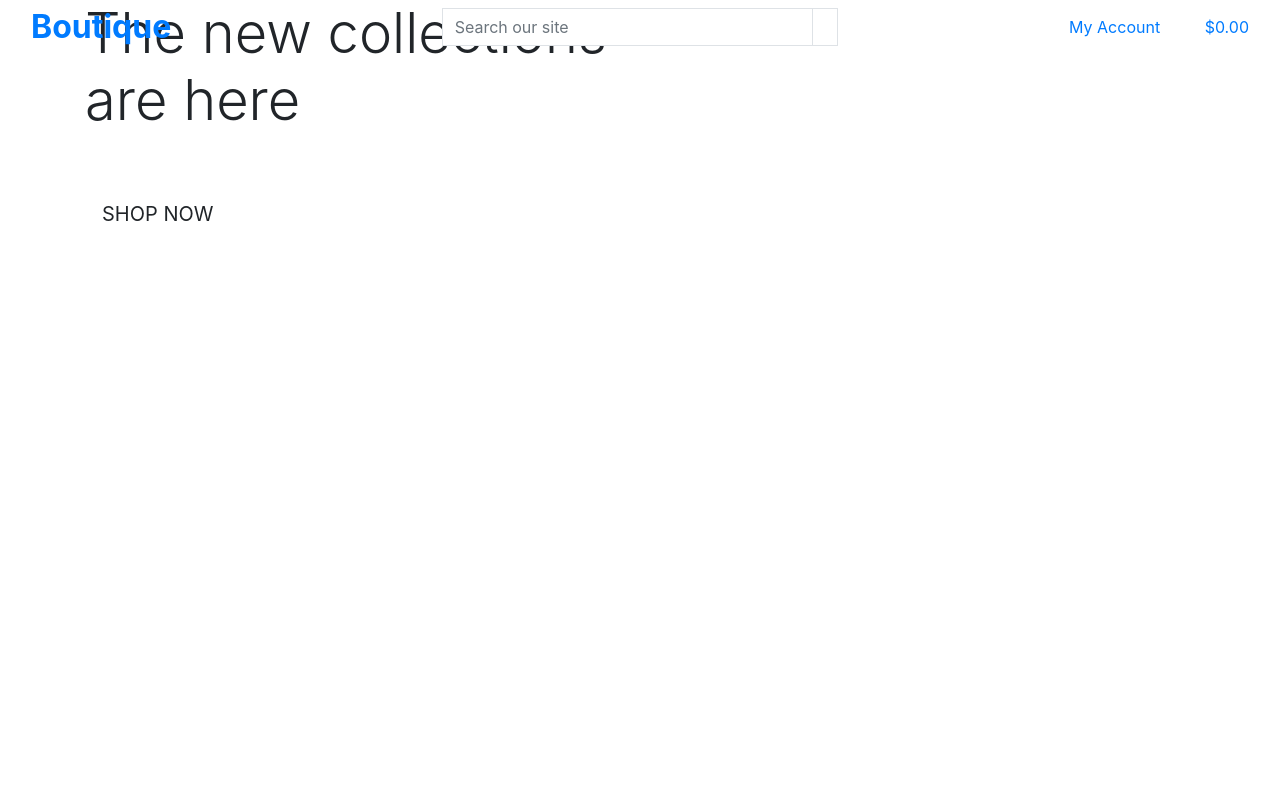
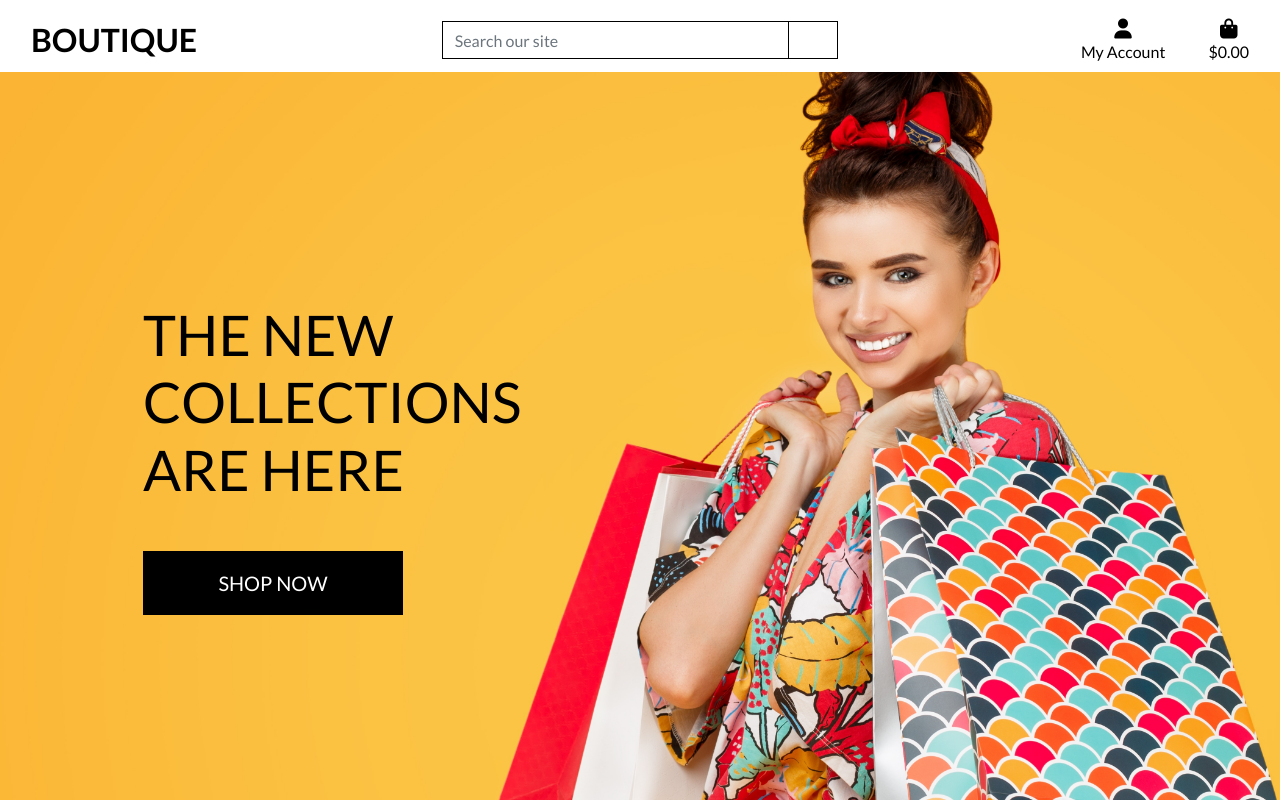
Before and after one commit to BogdanCatalin-Iacob/boutique, a Django app: page / in a window 1280 px wide. Run offline with Django 3.2, Linux system fonts and the light colour scheme; some libraries are stand-ins or nearby versions.

Commit message:
Completed home page header and css

```diff
--- a/boutique/settings.py
+++ b/boutique/settings.py
@@ -150,6 +150,10 @@ USE_TZ = True
 # https://docs.djangoproject.com/en/3.2/howto/static-files/
 
 STATIC_URL = '/static/'
+STATICFILE_DIRS = (os.path.join(BASE_DIR, 'static'),)
+
+MEDIA_URL = '/media/'
+MEDIA_ROOT = os.path.join(BASE_DIR, 'media')
 
 # Default primary key field type
 # https://docs.djangoproject.com/en/3.2/ref/settings/#default-auto-field
--- a/boutique/urls.py
+++ b/boutique/urls.py
@@ -15,9 +15,11 @@ Including another URLconf
 """
 from django.contrib import admin
 from django.urls import path, include
+from django.conf import settings
+from django.conf.urls.static import static
 
 urlpatterns = [
     path('admin/', admin.site.urls),
     path('accounts/', include('allauth.urls')),
     path('', include('home.urls')),
-]
+] + static(settings.MEDIA_URL, document_root=settings.MEDIA_ROOT)
--- /dev/null
+++ b/static/css/base.css
@@ -0,0 +1,81 @@
+html {
+    height: 100%;
+}
+
+body {
+    background: url('/media/homepage_background_cropped.jpg') no-repeat center center fixed;
+    background-size: cover;
+    height: calc(100vh - 164px);
+    color: #555;
+    font-family: 'Lato';
+}
+
+/* from Bulma */
+.icon {
+    align-items: center;
+    display: inline-flex;
+    justify-content: center;
+    height: 1.5rem;
+    width: 1.5rem;
+}
+
+.logo-font {
+    text-transform: uppercase;
+}
+
+.main-logo-link {
+    width: fit-content;
+}
+
+.shop-now-button {
+    background: black;
+    color: white;
+    min-width: 260px;
+}
+
+.btn-black {
+    background: black;
+    color: white;
+}
+
+.shop-now-button:hover,
+.shop-now-button:active,
+.shop-now-button:focus,
+.btn-black:hover,
+.btn-black:active,
+.btn-black:focus {
+    background: #222;
+    color: white;
+}
+
+.text-black {
+    color: #000 !important;
+}
+
+.border-black {
+    border: 1px solid black !important;
+}
+
+/* -------------------------- Media queries */
+
+/* Slightly larger container on xl screens */
+@media (min-width: 1200px) {
+    .container {
+        max-width: 80%;
+    }
+}
+
+/* fixed top navbar only on medium and up */
+@media (min-width: 992px) {
+    .fixed-top-desktop-only {
+        position: fixed;
+        top: 0;
+        right: 0;
+        left: 0;
+        z-index: 1030;
+    }
+
+    .header-container {
+        padding-top: 164px;
+    }
+}
--- a/templates/base.html
+++ b/templates/base.html
@@ -17,6 +17,10 @@
     {% block corecss %}
         <!-- Bootstrap CSS -->
         <link rel="stylesheet" href="https://cdn.jsdelivr.net/npm/bootstrap@4.6.1/dist/css/bootstrap.min.css" integrity="sha384-zCbKRCUGaJDkqS1kPbPd7TveP5iyJE0EjAuZQTgFLD2ylzuqKfdKlfG/eSrtxUkn" crossorigin="anonymous">
+        <link rel="preconnect" href="https://fonts.googleapis.com">
+        <link rel="preconnect" href="https://fonts.gstatic.com" crossorigin>
+        <link href="https://fonts.googleapis.com/css2?family=Lato:wght@400;700&display=swap" rel="stylesheet">
+        <link rel="stylesheet" href="{% static 'css/base.css' %}">
     {% endblock %}
 
     {% block extra_css %}
@@ -24,6 +28,7 @@
 
 
     {% block corejs %}
+        <script src="https://kit.fontawesome.com/bf887c87da.js" crossorigin="anonymous"></script>
         <script src="https://cdn.jsdelivr.net/npm/jquery@3.5.1/dist/jquery.min.js" integrity="sha256-9/aliU8dGd2tb6OSsuzixeV4y/faTqgFtohetphbbj0=" crossorigin="anonymous"></script>
         <script src="https://cdn.jsdelivr.net/npm/popper.js@1.16.1/dist/umd/popper.min.js" integrity="sha384-9/reFTGAW83EW2RDu2S0VKaIzap3H66lZH81PoYlFhbGU+6BZp6G7niu735Sk7lN" crossorigin="anonymous"></script>
         <script src="https://cdn.jsdelivr.net/npm/bootstrap@4.6.1/dist/js/bootstrap.min.js" integrity="sha384-VHvPCCyXqtD5DqJeNxl2dtTyhF78xXNXdkwX1CZeRusQfRKp+tA7hAShOK/B/fQ2" crossorigin="anonymous"></script>
@@ -37,7 +42,7 @@
   </head>
   <body>
     <header class="container-fluid fixed-top">
-        <div class="row">
+        <div id="topnav" class="row bg-white pt-lg-2 d-none d-lg-flex">
             <div class="col-12 col-lg-4 my-auto py-1 py-lg-0 text-center text-lg-left">
                 <a href="{% url 'home' %}" class="nav-link main-logo-link">
                     <h2 class="logo-font text-black my-0"><strong>Boutique</strong></h2>
```
Also changed, not shown: media/homepage_background_cropped.jpg (added).
